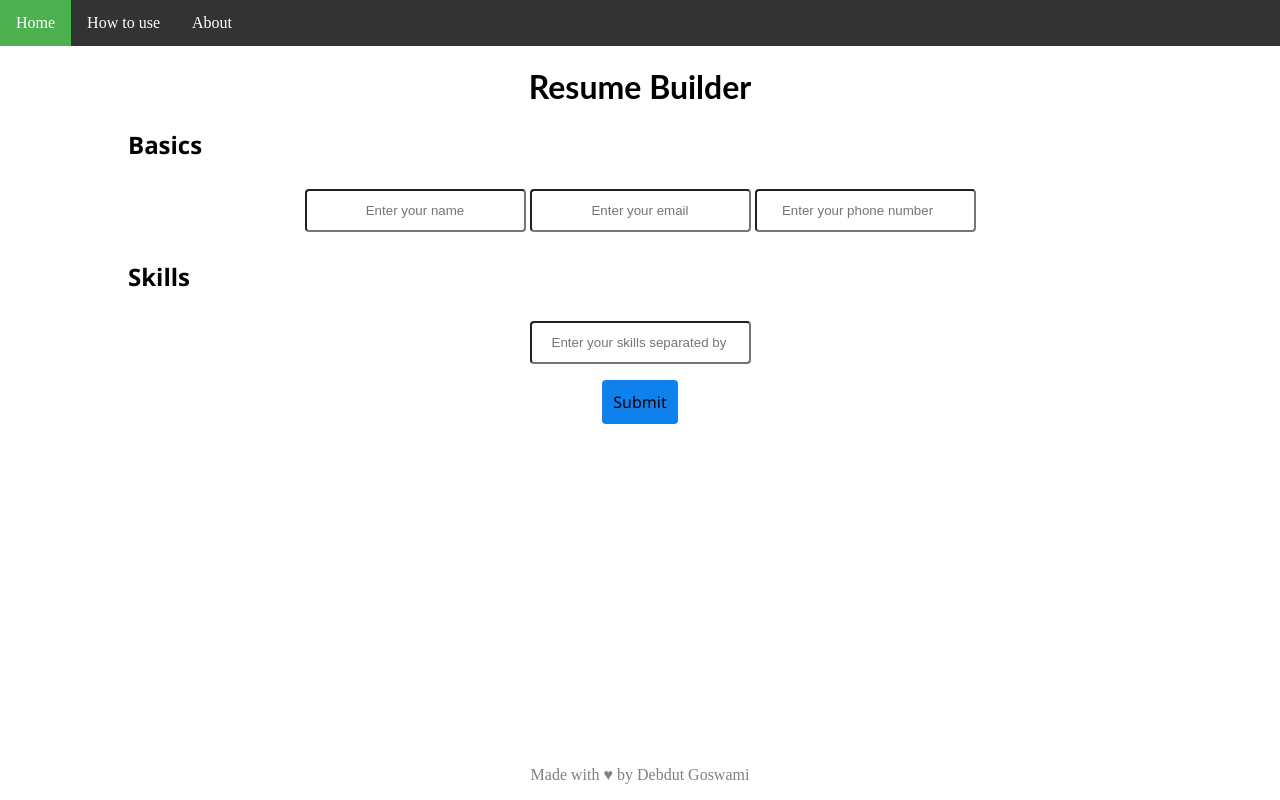
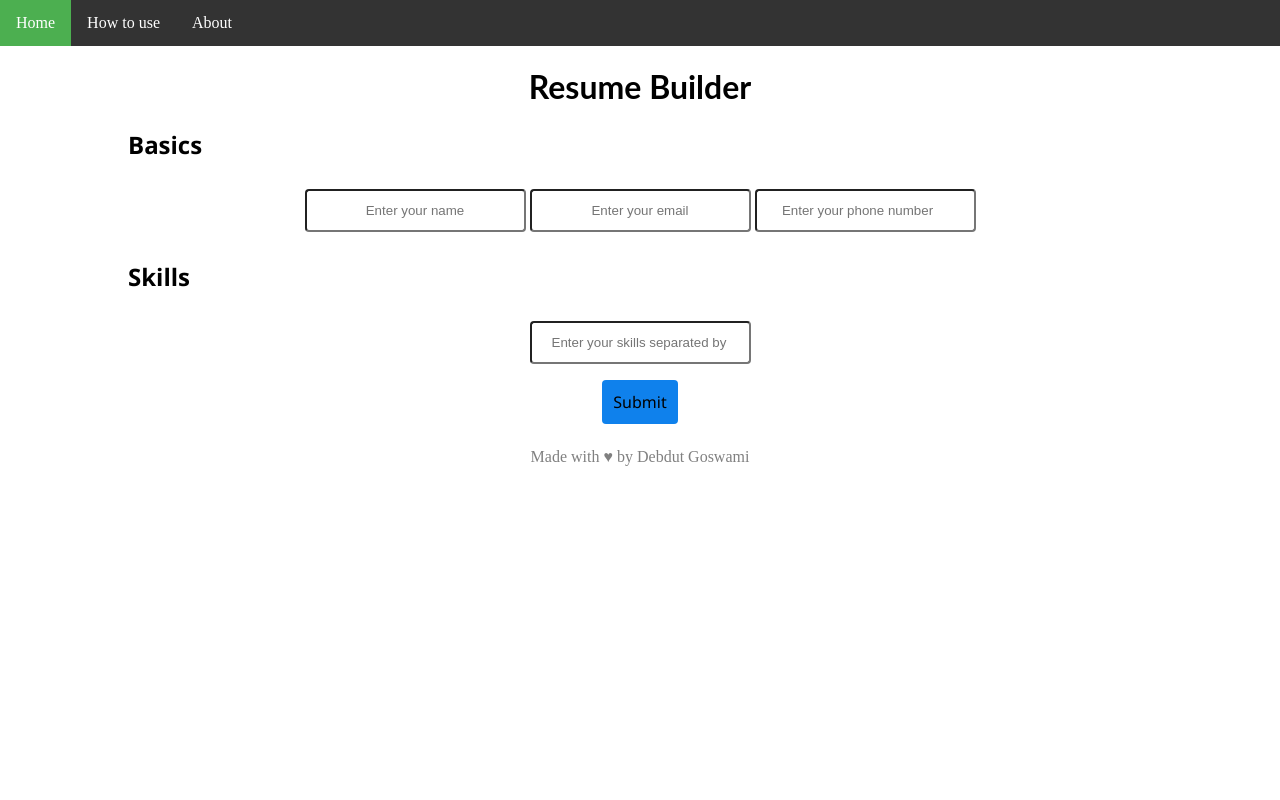
Before and after one commit to debdutgoswami/resume-builder, a Flask app: page / in a window 1280 px wide. Run offline with Flask 2, Linux system fonts and the light colour scheme.

Commit message:
FIX footer

```diff
--- a/static/styles.css
+++ b/static/styles.css
@@ -1,7 +1,4 @@
-html {
-    overflow-x: hidden;
-}
-body {
+body{
     margin: 0;
 }
 form{
@@ -104,8 +101,8 @@ img{
     align-self: auto;
     width: fit-content;
 }
-p {
-    position: fixed;
+p[id='footer'] {
+    position: relative;
     left: 0;
     bottom: 0;
     width: 100%;
--- a/templates/base.html
+++ b/templates/base.html
@@ -13,8 +13,6 @@
     </head>
     <body>
         {% block body %}{% endblock %}
-        <footer>
-            <p id="footer">Made with &hearts; by Debdut Goswami</p>
-        </footer>
+        <p id="footer">Made with &hearts; by Debdut Goswami</p>
     </body>
 </html>
```
